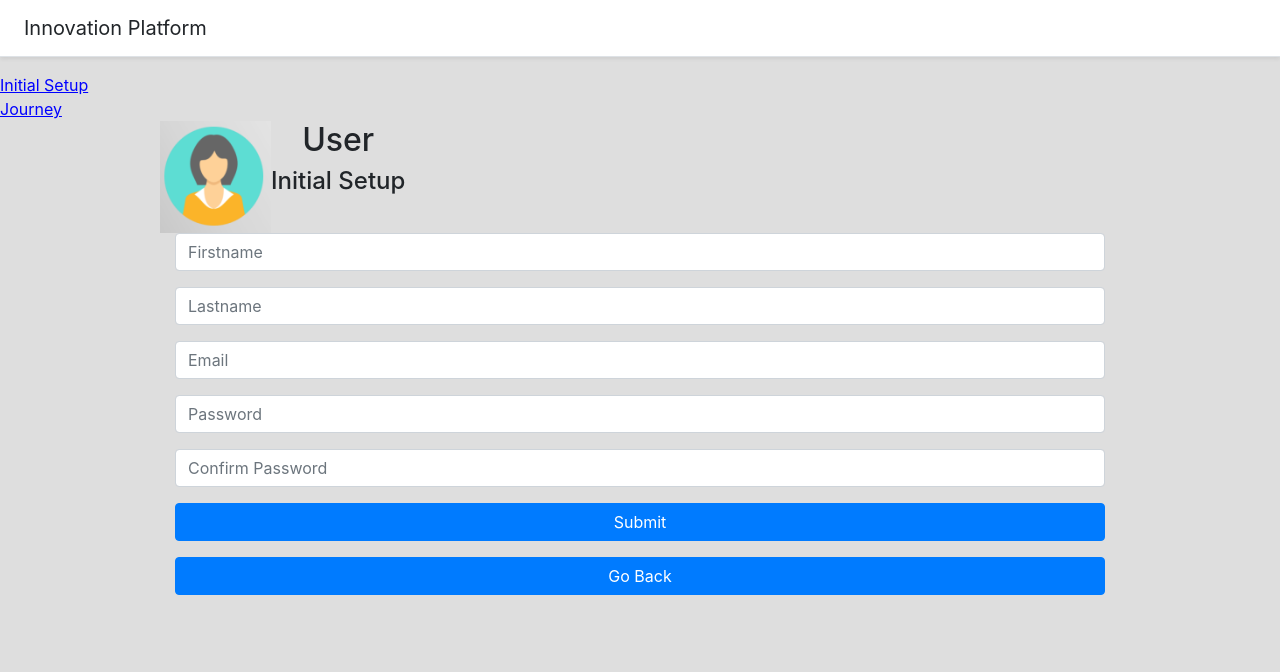
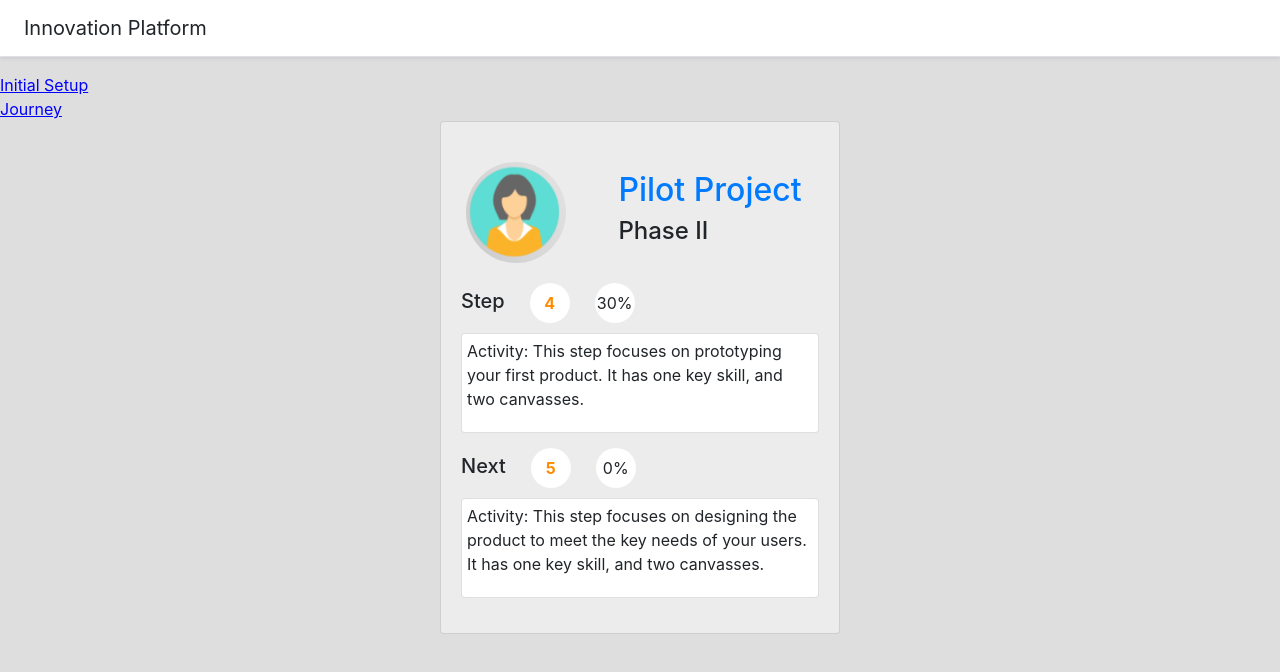
Before and after one commit to ankur04/mean-app-humber-capstone, an Angular app: page /home/journey in a window 1280 px wide. Shown: the top 672 px of the page. Built offline with nearby package versions, Linux system fonts and the light colour scheme.

Commit message:
created journey card

```diff
--- a/src/app/app.module.ts
+++ b/src/app/app.module.ts
@@ -13,6 +13,7 @@ import { HomeComponent } from './components/home/home.component';
 import { RegisterComponent } from './components/register/register.component';
 import { InitialSetupComponent } from './components/home/initial-setup/initial-setup.component';
 import { JourneyComponent } from './components/home/journey/journey.component';
+import { StepComponent } from './components/home/journey/step/step.component';
 
 @NgModule({
   declarations: [
@@ -24,7 +25,8 @@ import { JourneyComponent } from './components/home/journey/journey.component';
     HomeComponent,
     RegisterComponent,
     InitialSetupComponent,
-    JourneyComponent
+    JourneyComponent,
+    StepComponent,
   ],
   imports: [
     BrowserModule,
--- a/src/app/components/home/journey/journey.component.css
+++ b/src/app/components/home/journey/journey.component.css
@@ -0,0 +1,4 @@
+.journey-card {
+  background-color: #ececec;
+  padding: 20px;
+}
--- a/src/app/components/home/journey/journey.component.html
+++ b/src/app/components/home/journey/journey.component.html
@@ -1,34 +1,13 @@
-<div class="register-form">
-  <form class="container">
-    <div class="row">
-      <div class="col-xs-6">
-        <img class="register-page-logo" src="/assets/images/user-logo.PNG" alt="Avatar">
-      </div>
-      <div class="col-xs-6 user-head">
-        <h2 class="text-center innplat">User</h2>
-        <h4 class="text-center facch">Initial Setup</h4>
-      </div>
+<div class="container card journey-card">
+  <div class="row">
+    <div class="col-xs-6">
+      <img class="register-page-logo" src="/assets/images/user-logo.PNG" alt="Avatar">
     </div>
-    <div class="input-box form-group">
-      <input type="text" class="form-control" placeholder="Firstname" required="required">
+    <div class="col-xs-6 user-head">
+      <h2 class="header">Pilot Project</h2>
+      <h4 class="subheader">Phase II</h4>
     </div>
-    <div class="input-box form-group">
-      <input type="text" class="form-control" placeholder="Lastname" required="required">
-    </div>
-    <div class="input-box form-group">
-      <input type="text" class="form-control" placeholder="Email" required="required">
-    </div>
-    <div class="input-box form-group">
-      <input type="password" class="form-control" placeholder="Password" required="required">
-    </div>
-    <div class="input-box form-group">
-      <input type="password" class="form-control" placeholder="Confirm Password" required="required">
-    </div>
-    <div class="input-box form-group">
-      <button type="submit" class="btn btn-primary btn-block" (click)="submit()">Submit</button>
-    </div>
-    <div class="input-box form-group">
-      <button type="submit" class="btn btn-primary btn-block" (click)="back()">Go Back</button>
-    </div>
-  </form>
+  </div>
+  <app-step [title]="'Step'" [stepNumber]="'4'" [percentage]="'30%'" [data]="this.stepData"></app-step>
+  <app-step [title]="'Next'" [stepNumber]="'5'" [percentage]="'0%'" [data]="this.nextData"></app-step>
 </div>
--- a/src/app/components/home/journey/journey.component.ts
+++ b/src/app/components/home/journey/journey.component.ts
@@ -3,9 +3,12 @@ import { Component, OnInit } from '@angular/core';
 @Component({
   selector: 'app-journey',
   templateUrl: './journey.component.html',
-  styleUrls: ['./journey.component.css']
+  styleUrls: ['./journey.component.css', './../../../styles/form.css']
 })
 export class JourneyComponent implements OnInit {
+
+  stepData = "This step focuses on prototyping your first product. It has one key skill, and two canvasses."
+  nextData = "This step focuses on designing the product to meet the key needs of your users. It has one key skill, and two canvasses."
 
   constructor() { }
 
--- /dev/null
+++ b/src/app/components/home/journey/step/step.component.css
@@ -0,0 +1,24 @@
+.numberCircle {
+  width: 40px;
+  line-height: 40px;
+  border-radius: 50%;
+  text-align: center;
+  background-color: white;
+  font-size: 16px;
+  margin-left: 25px;
+}
+.title {
+  margin-top: 6px;
+}
+.step {
+  margin-bottom: 15px;
+}
+.overview {
+  margin-bottom: 10px;
+}
+.data {
+  padding: 5px;
+}
+.step-number{
+  color: darkorange;
+}
--- /dev/null
+++ b/src/app/components/home/journey/step/step.component.html
@@ -0,0 +1,14 @@
+<div class="step">
+  <div class="container overview">
+    <div class="row">
+      <h5 class="title">{{this.title}}</h5>
+      <div class="numberCircle step-number"><b>{{this.stepNumber}}</b></div>
+      <div class="numberCircle">{{this.percentage}}</div>
+    </div>
+  </div>
+  <div class="card">
+    <p class="data">
+      Activity: {{this.data}}
+    </p>
+  </div>
+</div>
--- /dev/null
+++ b/src/app/components/home/journey/step/step.component.ts
@@ -0,0 +1,27 @@
+import { Component, OnInit, Input } from '@angular/core';
+
+@Component({
+  selector: 'app-step',
+  templateUrl: './step.component.html',
+  styleUrls: ['./step.component.css']
+})
+export class StepComponent implements OnInit {
+
+  @Input()
+  title = "Step";
+
+  @Input()
+  stepNumber = 4;
+
+  @Input()
+  percentage = "30%";
+
+  @Input()
+  data = "";
+
+  constructor() { }
+
+  ngOnInit() {
+  }
+
+}
--- a/src/app/components/register/register.component.css
+++ b/src/app/components/register/register.component.css
@@ -1,17 +1,6 @@
 .register-form {
   text-align: center;
-}
-.user-head {
-  margin: auto;
 }
 .register {
   margin-top: 15px;
 }
-
-.innplat {
-  color: #007bff;
-}
-
-.facch {
-  color: grey;
-}
--- a/src/app/components/register/register.component.html
+++ b/src/app/components/register/register.component.html
@@ -5,8 +5,8 @@
         <img class="register-page-logo" src="/assets/images/user-logo.PNG" alt="Avatar">
       </div>
       <div class="col-xs-6 user-head">
-        <h2 class="text-center innplat">User</h2>
-        <h4 class="text-center facch">Initial Setup</h4>
+        <h2 class="text-center header">User</h2>
+        <h4 class="text-center sub-header">Initial Setup</h4>
       </div>
     </div>
     <div class="input-box form-group">
--- a/src/app/styles/form.css
+++ b/src/app/styles/form.css
@@ -15,3 +15,15 @@
   border-radius: 50%;
   width: 100px;
 }
+
+.header {
+  color: #007bff;
+}
+
+.sub-header {
+  color: grey;
+}
+
+.user-head {
+  margin: auto;
+}
```
Also changed, not shown: 2 other files (tests, documents, lock files or other folders).
